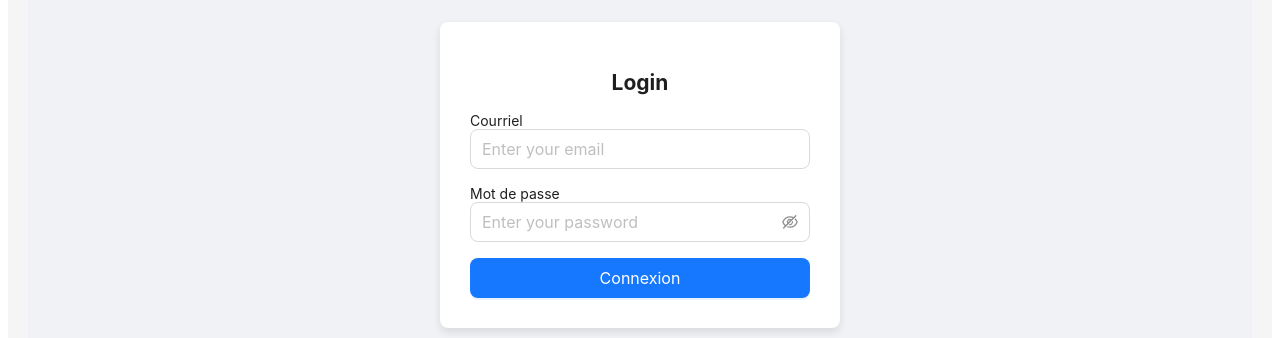
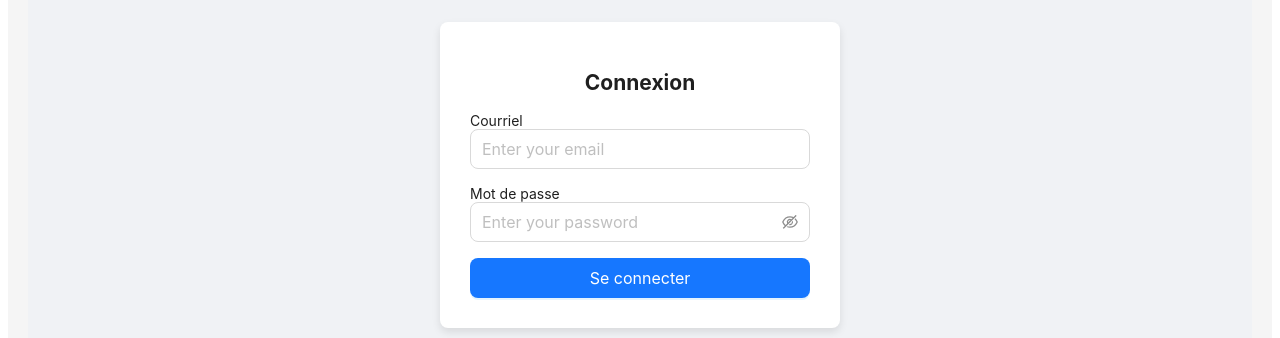
Before and after one commit to germainb/client-react, a React (Create React App) app: page /login in a window 1280 px wide. Shown: the part 237-575 px from the top of the page. Built offline with nearby package versions, Linux system fonts and the light colour scheme.

Commit message:
Francais5

```diff
--- a/src/components/Login.jsx
+++ b/src/components/Login.jsx
@@ -83,7 +83,7 @@ const Login = () => {
     <LoginContainer>
       <FormWrapper>
         <LoginTitle>
-          <h2>Login</h2>
+          <h2>Connexion</h2>
         </LoginTitle>
         <Formik
           initialValues={{ email: "", password: "" }}
@@ -129,7 +129,7 @@ const Login = () => {
                   size="large"
                   loading={loading || isSubmitting}
                 >
-                  Connexion
+                  Se connecter
                 </Button>
               </div>
             </Form>
```
